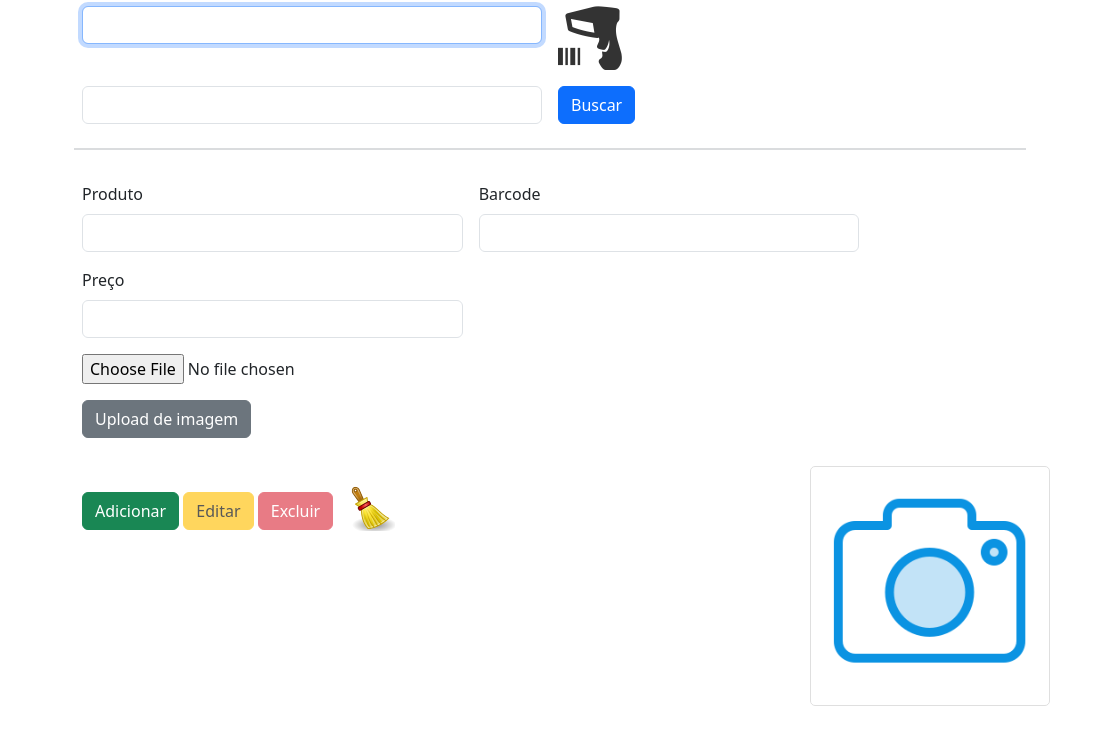
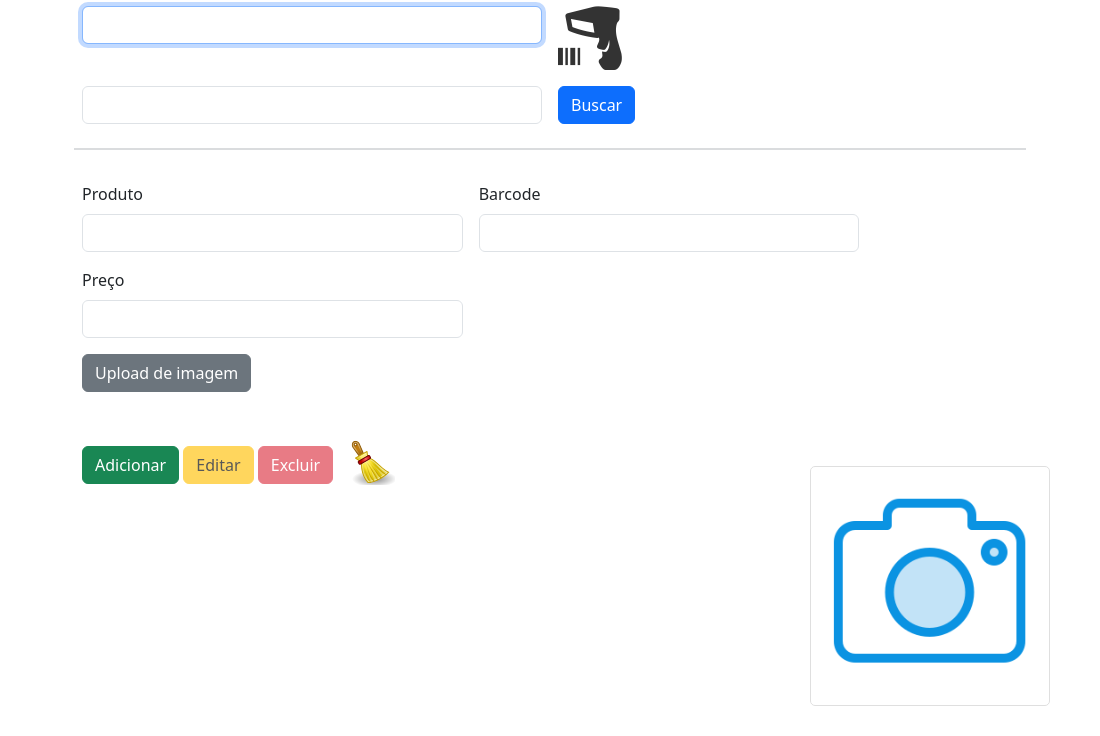
Before and after one commit to Fonseca-J/conestv3, an Electron app: page src/views/produtos.html in a window 1100 px wide. Shown: the part 64-800 px from the top of the page. Drawn offline with Linux system fonts and the light colour scheme; no server answers.

Commit message:
Update produtos.html

```diff
--- a/src/views/produtos.html
+++ b/src/views/produtos.html
@@ -67,7 +67,7 @@
             <div class="col-md-4">
                 <img src="../public/img/camera.png" alt="imagem" id="imageProductPreview">
             </div>
-            <input type="file" id="pathImageProduct">
+
 
             <!-- Upload de imagem ----------------------------------------------------------------------------------------------->
             <div class="col-12">
```
